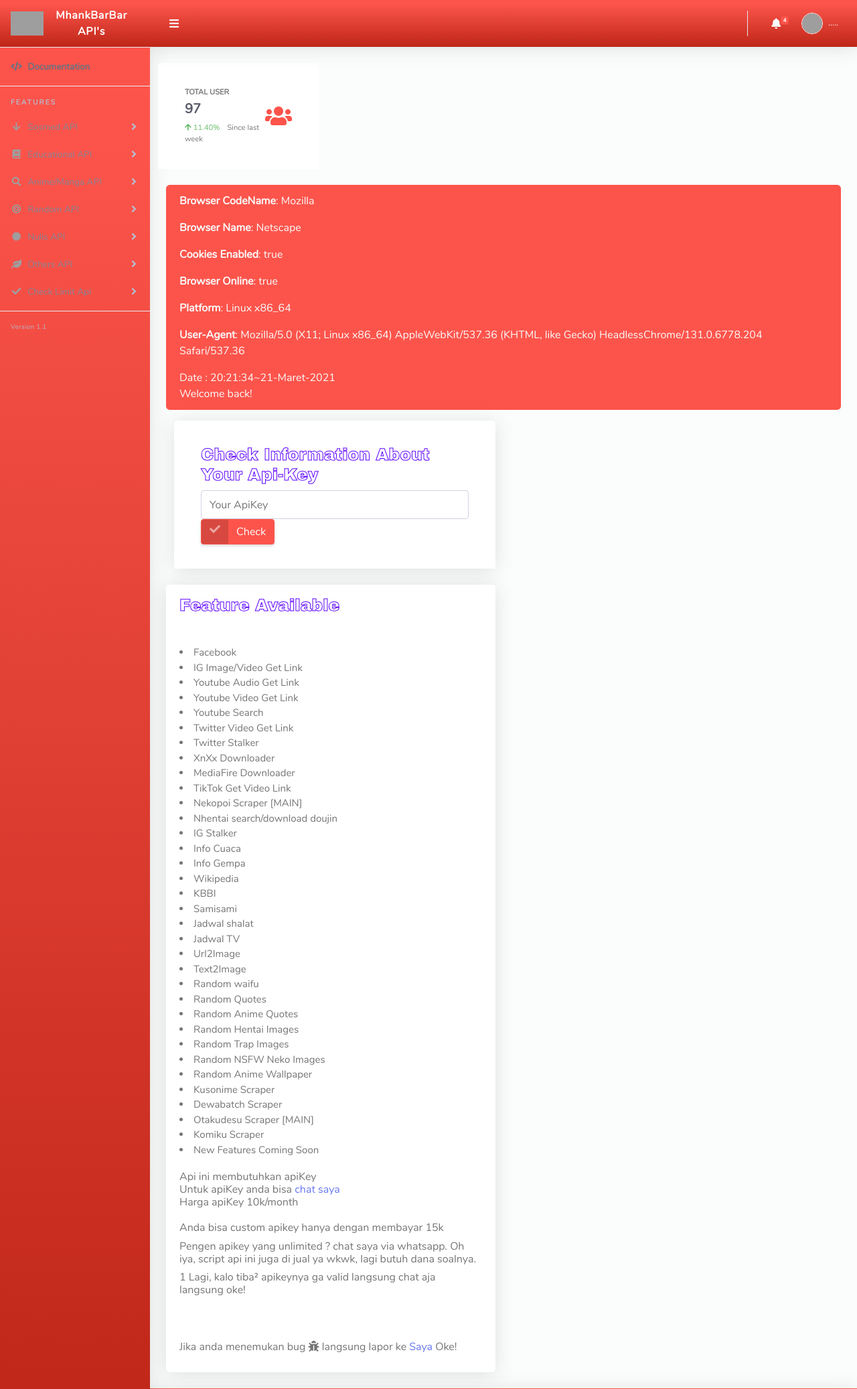
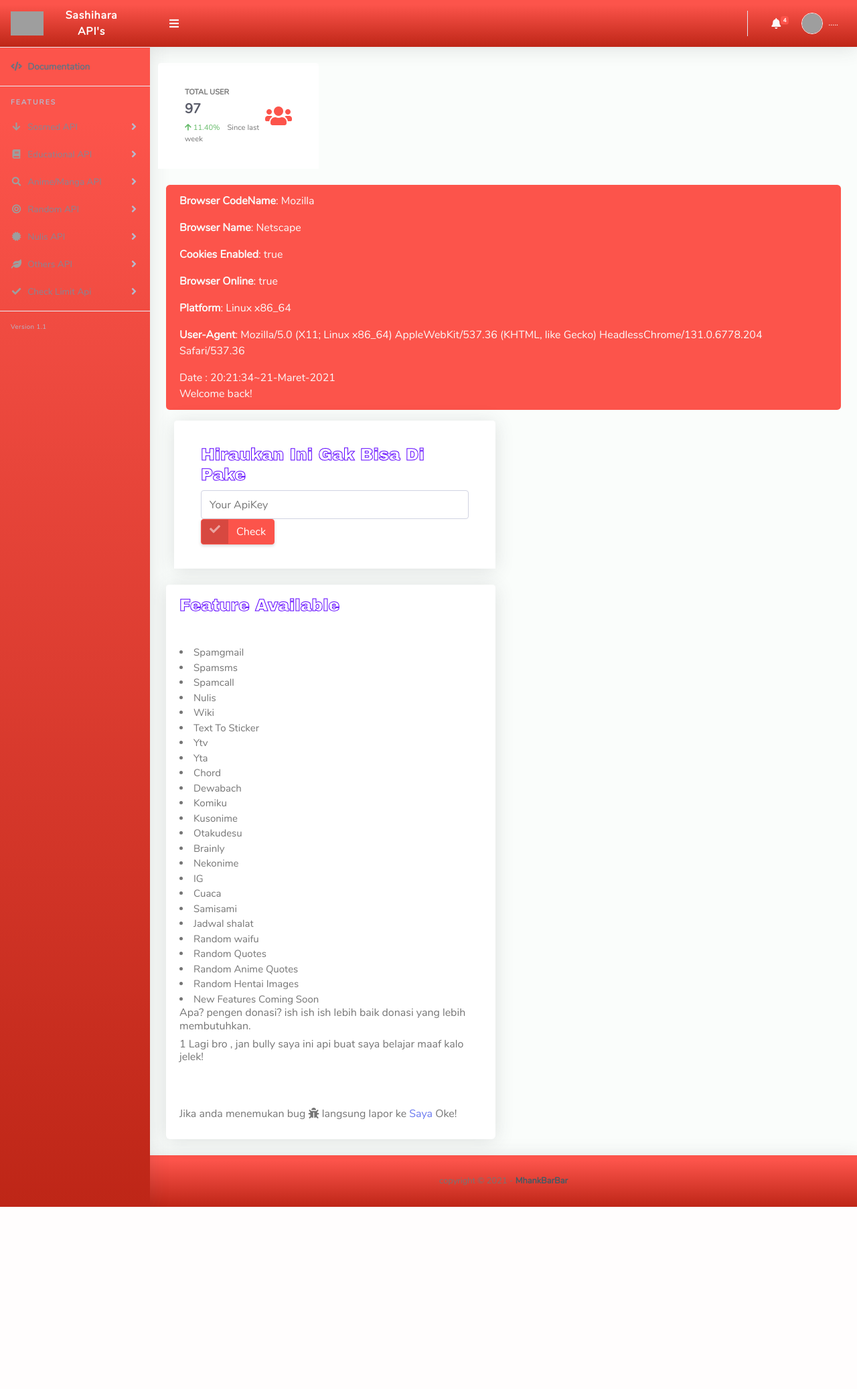
Before and after one commit to B4MBANG-94NT3NG/Hahahhihu, a Flask app: page /api in a window 1280 px wide. Shown: the top 2074 px of the page at 67% size. After the commit the page ends 1802 px from the top, so only its background shows below. Run offline with Flask 2, Linux system fonts and the light colour scheme; some libraries are stand-ins or nearby versions; grey boxes are pictures that could not be loaded.

Commit message:
Add files via upload

```diff
--- a/templates/api.html
+++ b/templates/api.html
@@ -8,7 +8,7 @@
   <!--<base href="https://mhankbarbar.herokuapp.com">-->
   <link href="https://indrijunanda.github.io/RuangAdmin/img/logo.png" rel="icon">
   <link href="/static/img/favicon.png" rel="shortcut icon" type="image/png">
-  <title>REST API ~ MhankBarBar</title>
+  <title>REST Api ~ Sashihara's</title>
   <link href="https://indrijunanda.github.io/RuangAdmin/vendor/fontawesome-free/css/all.min.css" rel="stylesheet" type="text/css">
   <link href="https://indrijunanda.github.io/RuangAdmin/vendor/bootstrap/css/bootstrap.min.css" rel="stylesheet" type="text/css">
   <link href="https://indrijunanda.github.io/RuangAdmin/css/ruang-admin.min.css" rel="stylesheet">
@@ -30,7 +30,7 @@
         <div class="sidebar-brand-icon">
           <img src="https://encrypted-tbn0.gstatic.com/images?q=tbn%3AANd9GcTFfXPfgyMY1an5GY9ATkE5l8n92CFwZFVdFw&usqp=CAU">
         </div>
-        <div class="sidebar-brand-text mx-3">MhankBarBar API's</div>
+        <div class="sidebar-brand-text mx-3">Sashihara API's</div>
       </a>
       <hr class="sidebar-divider my-0">
       <li class="nav-item active">
@@ -51,17 +51,7 @@
         <div id="collapseBootstrap" class="collapse" aria-labelledby="headingBootstrap" data-parent="#accordionSidebar">
           <div class="bg-white py-2 collapse-inner rounded">
             <h6 class="collapse-header">Sosmed Features</h6>
-            <a class="collapse-item" href="/dok/epbe">Facebook  Get Video Link</a>
-            <a class="collapse-item" href="/dok/ig">Instagram Get Video/ Photo Link</a>
-            <a class="collapse-item" href="/dok/ytv">Youtube Get Video Link</a>
-            <a class="collapse-item" href="/dok/yta">Youtube Get Audio Link</a>
-            <a class="collapse-item" href="/dok/yts">Youtube Search</a>
-            <a class="collapse-item" href="/dok/twit">Twitter Get Video Link</a>
-            <a class="collapse-item" href="/dok/stalk">IG Stalker</a>
-            <a class="collapse-item" href="/dok/twstalk">Twitter Stalker</a>
-            <a class="collapse-item" href="/dok/xnxx">XnXx Get Video Link</a>
-            <a class="collapse-item" href="/dok/mdl">Mediafire get download Link</a>
-            <a class="collapse-item" href="/dok/tktd">TikTok Get Video Link</a>
+            <a class="collapse-item" href="/dok/epbe">Maintenance</a>
           </div>
         </div>
       </li>
@@ -88,12 +78,10 @@
         <div id="collapseAnime" class="collapse" aria-labelledby="headingAnime" data-parent="#accordionSidebar">
           <div class="bg-white py-2 collapse-inner rounded">
             <h6 class="collapse-header">Anime/Manga Features</h6>
-            <a class="collapse-item" href="/dok/nhentai">Nhentai search/download doujin</a>
             <a class="collapse-item" href="/dok/dewabatch">Dewabatch Scraper</a>
             <a class="collapse-item" href="/dok/kuso">Kusonime Scraper</a>
             <a class="collapse-item">Otakudesu Scraper [ MAIN ]</a>
             <a class="collapse-item" href="/dok/komiku">Komiku Scraper</a>
-            <a class="collapse-item" href="/dok/nekopoi">Nekopoi Scraper</a>
           </div>
         </div>
       </li>
@@ -145,8 +133,6 @@
       	    <a class="collapse-item" href="/dok/chord">Search Chord Guitar</a>
       	    <a class="collapse-item" href="/dok/jadwalshalat">Jadwal shalat</a>
       	    <a class="collapse-item" href="/dok/jdtv">Jadwal TV</a>
-      	    <a class="collapse-item" href="/dok/url2image">Url To Image</a>
-      	    <a class="collapse-item" href="/dok/text2image">Text To Image</a>
       	  </div>
       	</div>
       </li>
@@ -395,7 +381,7 @@ document.write("Date : "+ jam +":"+ menit +":"+ detik +"~"+ tgl +"-"+ bulan +"-"
        <div class="card mb-4">
         <div class="card-header py-3">
          <div class="card-body">
-          <h6 class="animated">Check Information About Your Api-Key</h6>
+          <h6 class="animated">Hiraukan Ini Gak Bisa Di Pake</h6>
            <input type="text" class="form-control" placeholder="Your ApiKey" name="apiKey" required>
             <button class="btn btn-danger btn-icon-split">
              <span class="icon text-white-50">
@@ -416,43 +402,33 @@ document.write("Date : "+ jam +":"+ menit +":"+ detik +"~"+ tgl +"-"+ bulan +"-"
                   <h1 class="animated">Feature Available</h1>
                 </div>
                 <div class="card-body">
-                  <li class="mengetik"> Facebook </li>
-                  <li class="mengetik"> IG Image/Video Get Link </li>
-                  <li class="mengetik"> Youtube Audio Get Link </li>
-                  <li class="mengetik"> Youtube Video Get Link </li>
-                  <li class="mengetik"> Youtube Search </li>
-                  <li class="mengetik"> Twitter Video Get Link </li>
-                  <li class="mengetik"> Twitter Stalker </li>
-                  <li class="mengetik"> XnXx Downloader </li>
-                  <li class="mengetik"> MediaFire Downloader </li>
-                  <li class="mengetik"> TikTok Get Video Link</li>
-                  <li class="mengetik"> Nekopoi Scraper [MAIN]</li>
-                  <li class="mengetik"> Nhentai search/download doujin </li>
-                  <li class="mengetik"> IG Stalker </li>
-                  <li class="mengetik"> Info Cuaca </li>
-                  <li class="mengetik"> Info Gempa </li>
-                  <li class="mengetik"> Wikipedia </li>
-                  <li class="mengetik"> KBBI </li>
+                  <li class="mengetik"> Spamgmail </li>
+                  <li class="mengetik"> Spamsms </li>
+                  <li class="mengetik"> Spamcall </li>
+                  <li class="mengetik"> Nulis </li>
+                  <li class="mengetik"> Wiki </li>
+                  <li class="mengetik"> Text To Sticker </li>
+                  <li class="mengetik"> Ytv </li>
+                  <li class="mengetik"> Yta </li>
+                  <li class="mengetik"> Chord </li>
+                  <li class="mengetik"> Dewabach </li>
+                  <li class="mengetik"> Komiku </li>
+                  <li class="mengetik"> Kusonime </li>
+                  <li class="mengetik"> Otakudesu </li>
+                  <li class="mengetik"> Brainly </li>
+                  <li class="mengetik"> Nekonime </li>
+                  <li class="mengetik"> IG </li>
+                  <li class="mengetik"> Cuaca </li>
                   <li class="mengetik"> Samisami</li>
                   <li class="mengetik"> Jadwal shalat </li>
-                  <li class="mengetik"> Jadwal TV </li>
-                  <li class="mengetik"> Url2Image </li>
-                  <li class="mengetik"> Text2Image </li>
                   <li class="mengetik"> Random waifu </li>
                   <li class="mengetik"> Random Quotes </li>
                   <li class="mengetik"> Random Anime Quotes </li>
                   <li class="mengetik"> Random Hentai Images </li>
-                  <li class="mengetik"> Random Trap Images </li>
-                  <li class="mengetik"> Random NSFW Neko Images </li>
-                  <li class="mengetik"> Random Anime Wallpaper </li>
-                  <li class="mengetik"> Kusonime Scraper </li>
-                  <li class="mengetik"> Dewabatch Scraper </li>
-                  <li class="mengetik"> Otakudesu Scraper [MAIN]</li>
-                  <li class="mengetik"> Komiku Scraper </li>
                   <li class="mengetik"> New Features Coming Soon </li>
-                  <h6><br>Api ini membutuhkan apiKey<br>Untuk apiKey anda bisa <a href="https://wa.me/6285892766102">chat saya</a><br>Harga apiKey 10k/month<br><br>Anda bisa custom apikey hanya dengan membayar 15k</h6>
-                  <h6>Pengen apikey yang unlimited ? chat saya via whatsapp. Oh iya, script api ini juga di jual ya wkwk, lagi butuh dana soalnya.</h6>
-                  <h6>1 Lagi, kalo tiba² apikeynya ga valid langsung chat aja langsung oke!</h6>
+                  <h6><Api ini gratis untuk kalian</h6>
+                  <h6>Apa? pengen donasi? ish ish ish lebih baik donasi yang lebih membutuhkan.</h6>
+                  <h6>1 Lagi bro , jan bully saya ini api buat saya belajar maaf kalo jelek!</h6>
                   <h6><br><br><br>Jika anda menemukan bug <i class="fa fa-bug"></i> langsung lapor ke <a href="https://wa.me/6285892766102">Saya</a> Oke!</h6>
                 </div>
               </div>
```
